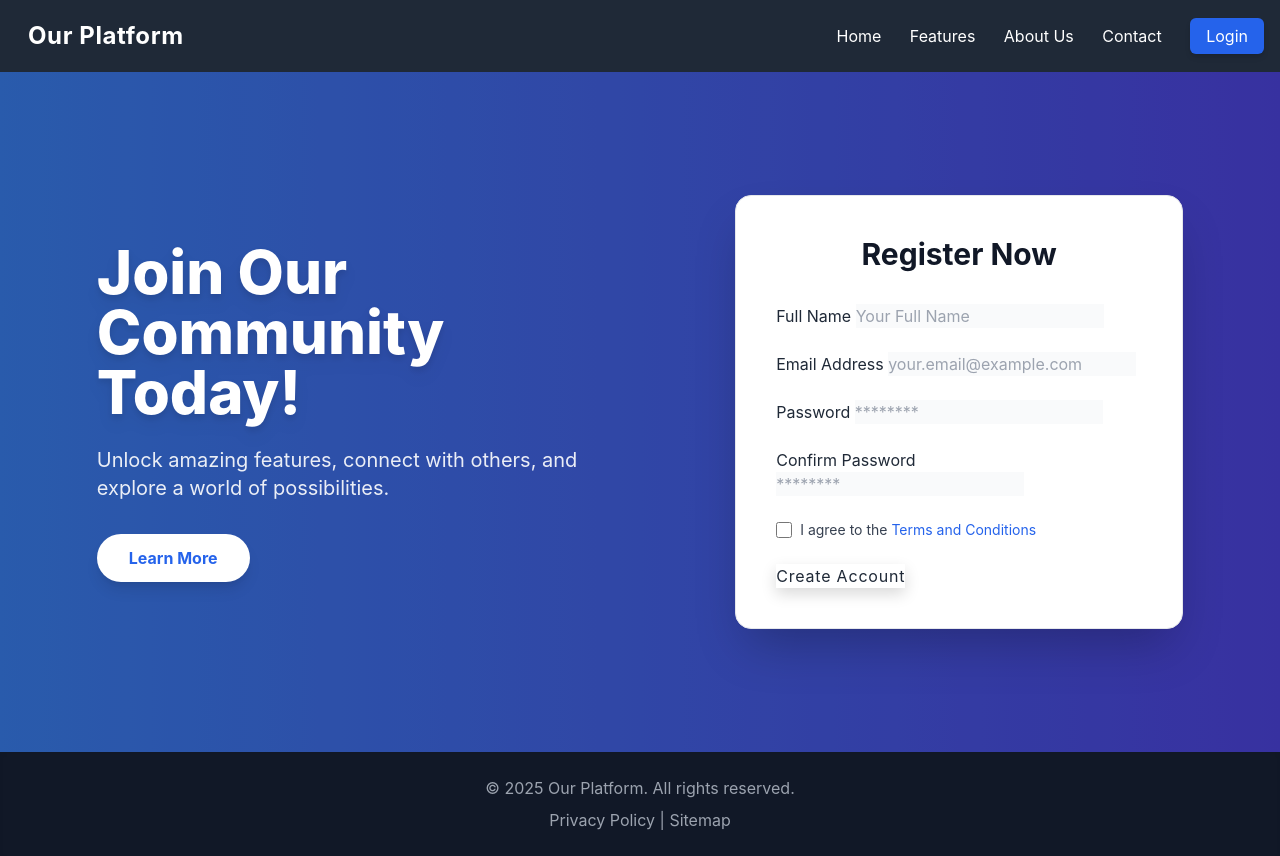
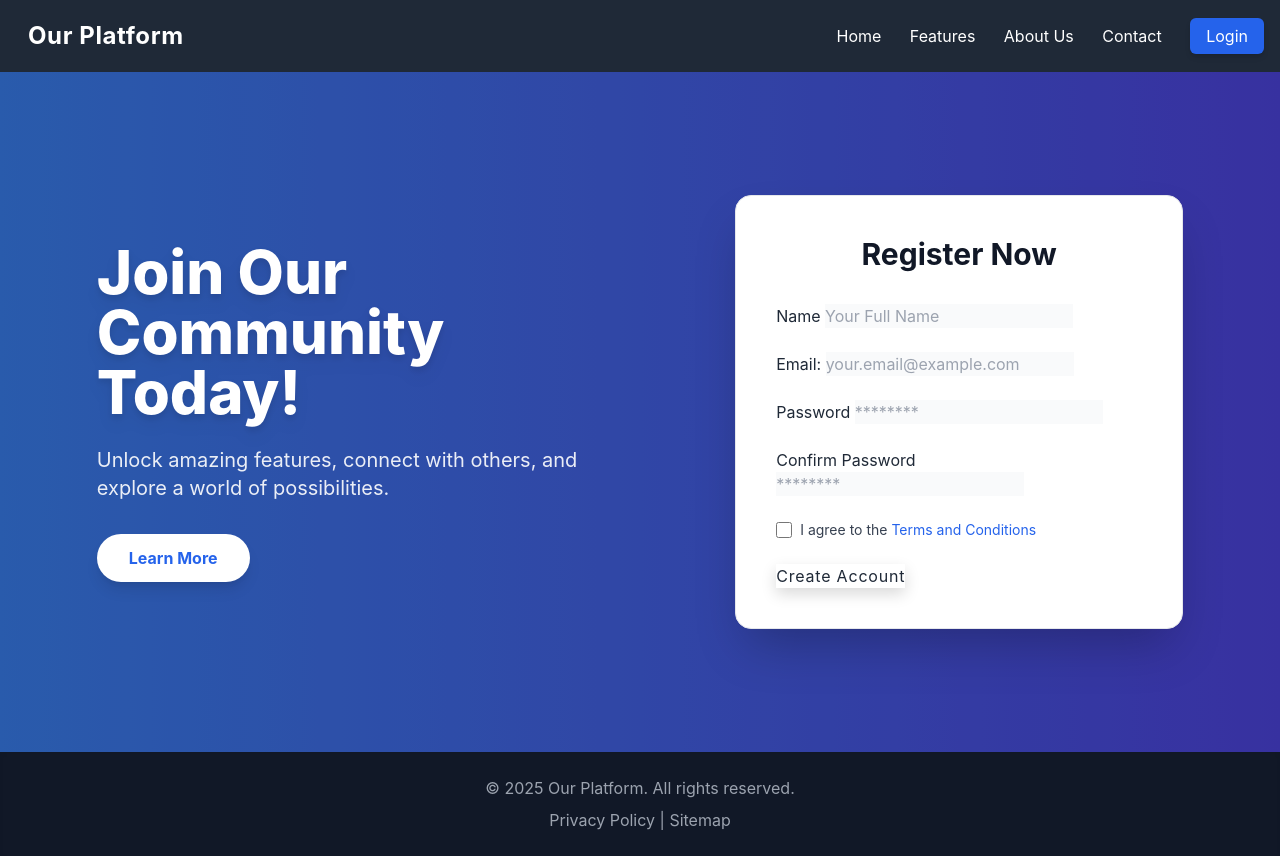
Before and after one commit to Adityaverma510/REGISTRATION-FORM, a plain HTML site: page index.html in a window 1280 px wide. Drawn offline with nearby package versions, Linux system fonts and the light colour scheme.

Commit message:
Modofied

```diff
--- a/index.html
+++ b/index.html
@@ -82,13 +82,13 @@
                 <form action="#" method="POST" class="space-y-6">
                     <!-- Full Name -->
                     <div class="form-group">
-                        <label for="regFullName" class="form-label">Full Name</label>
+                        <label for="regFullName" class="form-label">Name</label>
                         <input type="text" id="regFullName" name="fullName" class="form-input" placeholder="Your Full Name" required>
                     </div>
 
                     <!-- Email Address -->
                     <div class="form-group">
-                        <label for="regEmail" class="form-label">Email Address</label>
+                        <label for="regEmail" class="form-label">Email:</label>
                         <input type="email" id="regEmail" name="email" class="form-input" placeholder="your.email@example.com" required>
                     </div>
 
```
